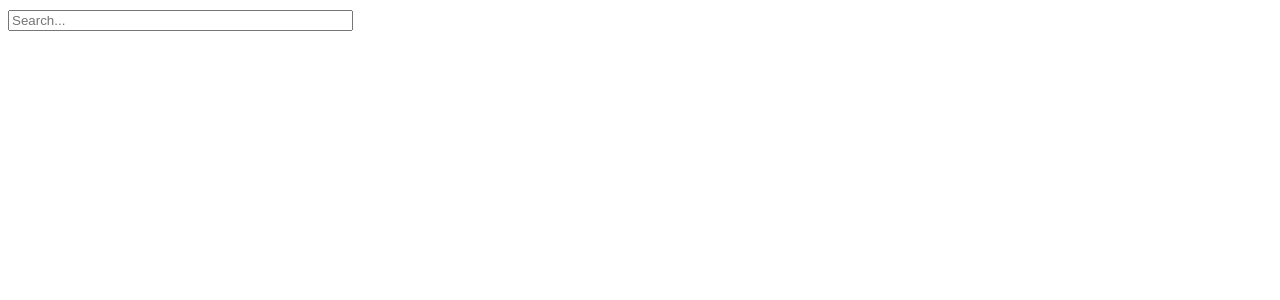
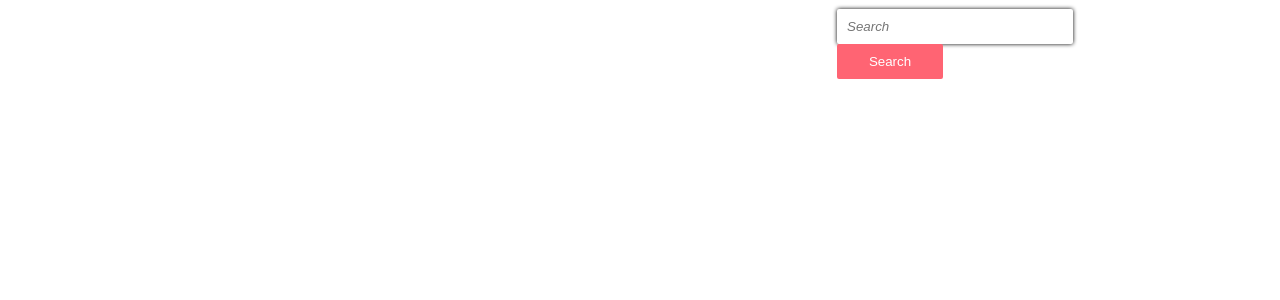
Before and after one commit to veir0004/ecommerce-website, a Jekyll site: the page styleguide/search-field.html, which Jekyll copies as it is, in a window 1280 px wide. Shown: the top 300 px of the page. Built offline with Jekyll 4.4.1, drawn with Linux system fonts in a browser that asks for light colours; Markdown is read by kramdown in place of the engine named in the settings.

Commit message:
changed form

```diff
--- a/styleguide/search-field.html
+++ b/styleguide/search-field.html
@@ -8,10 +8,11 @@
 </head>
 
 <body>
-<!--<form class="searchform cf">
+
+<form class="searchform cf">
   <input type="text" placeholder="Search">
   <button type="submit">Search</button>
-</form>-->
+</form>
 
 <!--<form class="searchform cf">
 <form method="get"action="{{site.baseurl}}/search.html">
@@ -23,9 +24,9 @@
 <!--<form method="get" action="{{site.baseurl}}/search/">
 </form>-->
 
-<form method="get" action="/search" id="search">
+<!--<form method="get" action="{{baseurl}}/search" id="search">
   <input name="q" type="text" size="40" placeholder="Search..." />
-</form>
+</form>-->
 
 
 
```
